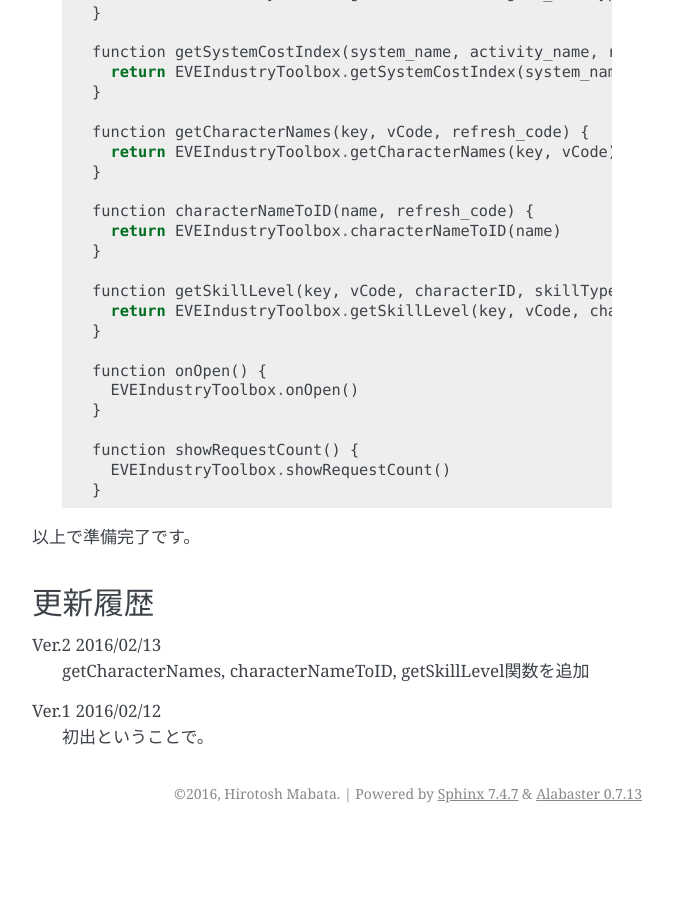
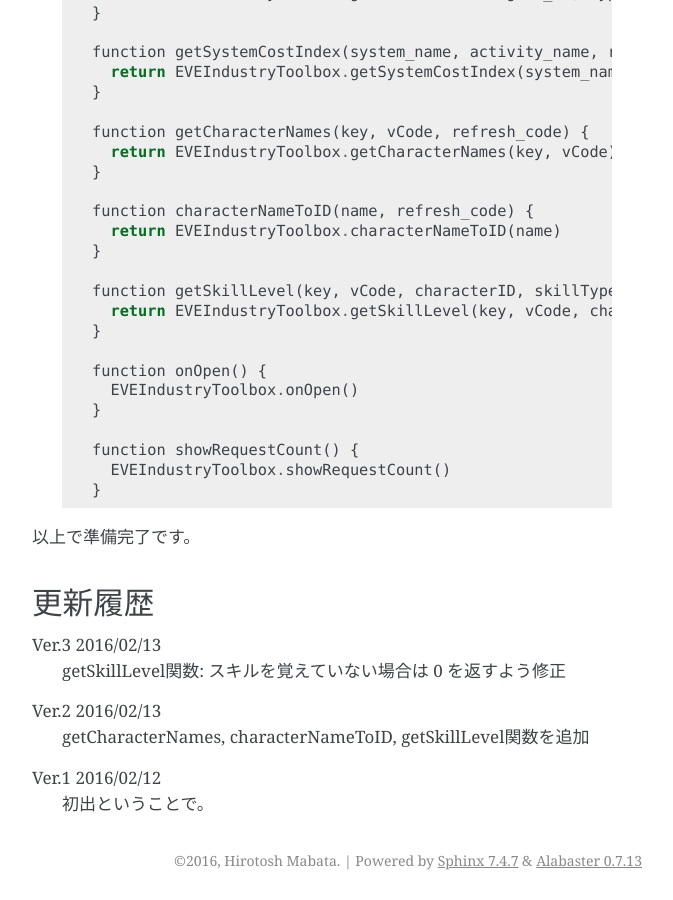
Before and after one commit to HirotoshMabata/eve-tools-doc, a Sphinx documentation site: the page built from source/industry_toolbox.rst, in a window 1280 px wide and 900 px high, scrolled down 1924 px. Shown: the whole window, without its empty margins (468-1141 px from the left). Built offline with Sphinx 7.4.7, drawn with Linux system fonts in a browser that asks for light colours; formulas are drawn with MathJax 3; before the commit the page ends 2757 px from its top, so only the background shows below that.

Commit message:
industry toolboxの更新履歴を追加

```diff
--- a/source/industry_toolbox.rst
+++ b/source/industry_toolbox.rst
@@ -83,6 +83,9 @@
 
 更新履歴
 --------
+Ver.3 2016/02/13
+    getSkillLevel関数: スキルを覚えていない場合は 0 を返すよう修正
+
 Ver.2 2016/02/13
     getCharacterNames, characterNameToID, getSkillLevel関数を追加
 
```
